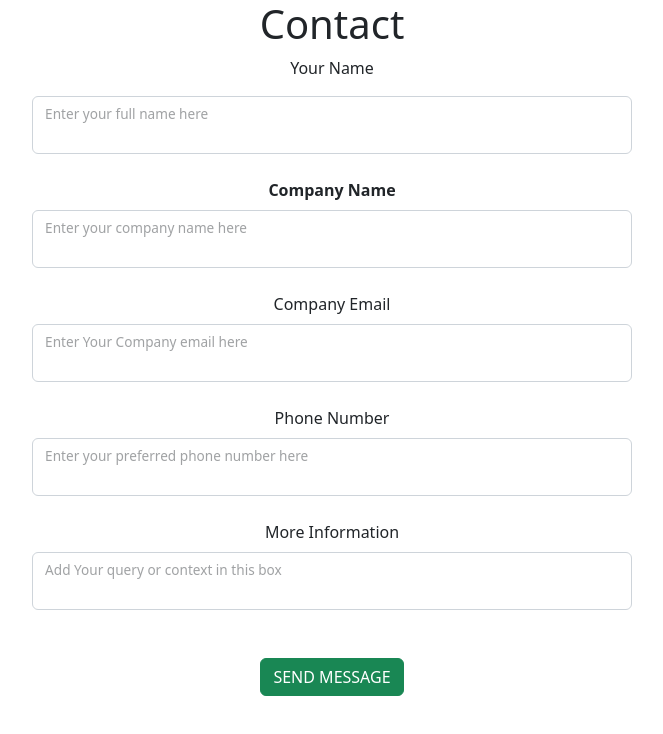
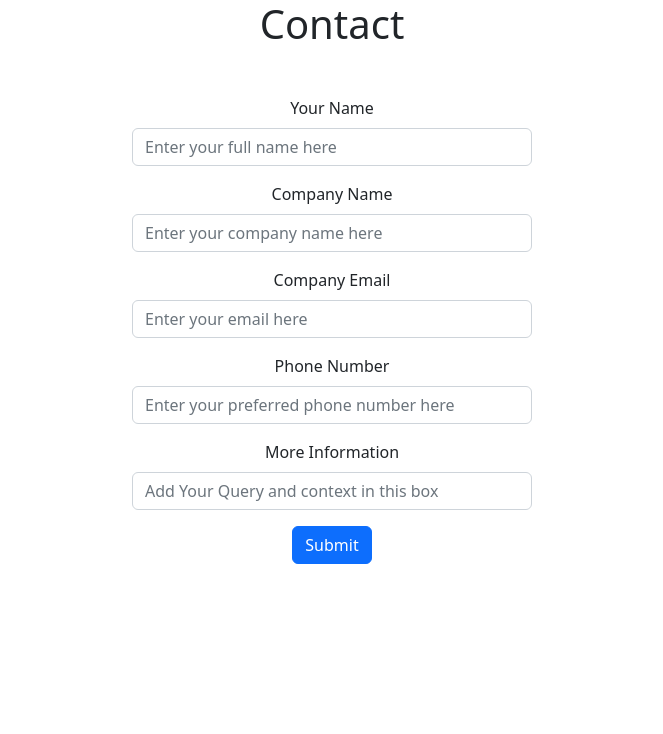
Before and after one commit to Jaydeepprecious/Shrikantsirproject1, a React (Create React App) app: page /Contact in a window 1280 px wide. Shown: the top 734 px of the page, without its empty margins (308-971 px from the left). Built offline with nearby package versions, Linux system fonts and the light colour scheme.

Commit message:
8th commit

```diff
--- a/src/App.css
+++ b/src/App.css
@@ -55,3 +55,23 @@ body {
   height: 500px;
   width: 300px;
 }
+ #highlight{
+  border:2px solid red;
+
+}
+#highlight1{
+  border:2px solid red;
+
+}
+#highlight2{
+  border:2px solid red;
+
+}
+#highlight3{
+  border:2px solid red;
+
+}
+#highlight4{
+  border:2px solid red;
+
+}
--- a/src/Components/Contact.js
+++ b/src/Components/Contact.js
@@ -1,52 +1,160 @@
-import React from 'react'
-import FloatingLabel from 'react-bootstrap/FloatingLabel';
-import Form from 'react-bootstrap/Form'
-import Button from 'react-bootstrap/Button';
-function Contact() {
+import React, { useState } from "react";
+
+// import axios from "axios";
+// import { useNavigate } from "react-router-dom";
+// import Nav from 'react-bootstrap/Nav';
+// import Navbar from 'react-bootstrap/Navbar';
+// import Container from 'react-bootstrap/Container';
+// import { ToastContainer, toast } from 'react-toastify';
+// import 'react-toastify/dist/ReactToastify.css';
+// import { NavDropdown } from 'react-bootstrap';
+const Contact= () => {
+
+  const [name, setName] = useState("");
+  const [company, setCompany] = useState("");
+  const [email, setEmail] = useState("");
+  const [number, setNumber] = useState("");
+  const [information, setInformation] = useState("");
+  const[isHighlighted,setIsHighlighted]=useState(false);
+
+
+  const [nameError, setNameError] = useState("");
+  const [companyError, setCompanyError] = useState("");
+  const[emailError,setEmailError]=useState("");
+  const[numberError,setNumberError]=useState("");
+  const[informationError,setInformationError]=useState("");
+
+  const handleSubmit = (e) => {
+
+    e.preventDefault();
+
+    if (name === '')
+      setNameError("please enter your Name")
+    if (company=== '')
+      setCompanyError("please enter your Company Name")
+    if(email==='')
+    setEmailError("please enter company email")
+    if(number==='')
+    setNumberError("please enter your number");
+    if(information==='')
+    setInformationError("please enter some information")
+};
+
+  const handleNameChange = (event) => {
+    setName(event.target.value);
+    if (event.target.value === '')
+      setNameError("please enter your Name");
+    else {
+      setNameError("");
+    }
+  }
+  const handleCompanyChange = (event) => {
+    setCompany(event.target.value);
+    if (event.target.value === '')
+      setCompanyError("please enter your Company Name");
+    else {
+        setCompanyError("");
+    }
+  }
+    const handleEmail1Change = (event) => {
+      setEmail(event.target.value);
+      if (event.target.value === '')
+        setEmailError("please enter your  Company email");
+      else {
+        setEmailError("");
+      }
+    }
+    const handlePhoneChange = (event) => {
+      setNumber(event.target.value);
+      if (event.target.value === '')
+        setNumberError("please enter your Number");
+      else {
+        setNumberError("");
+      }
+    }
+    const handleMoreInformationChange = (event) => {
+      setInformation(event.target.value);
+      if (event.target.value === '')
+        setInformationError("please enter your some Information");
+      else {
+        setInformationError("");
+      }
+    }
+    function handleFocus(){
+      setIsHighlighted(true);
+    }
+    function handleBlur(){
+      setIsHighlighted(false);
+    }
   return (
     <>
-        <h1>Contact</h1>
-        <div className="inputfiled">
-        <p >Your Name</p>
-        <FloatingLabel
-        controlId="floatingInput"
-        label="Enter your full name here"
-        className="mt-2 mx-auto"  style={{maxWidth:"600px"}} >
-        <Form.Control type="text"  style={{ height: '40px' }} />
-      </FloatingLabel><br/>
-      <p1><b>Company Name</b></p1>
-      <FloatingLabel
-        controlId="floatingInput"
-        label="Enter your company name here"
-        className="mt-2 mx-auto"  style={{maxWidth:"600px"}} >
-        <Form.Control type="text"   style={{ height: '40px' }} />
-      </FloatingLabel><br/>
-      <p1>Company Email</p1>
-      <FloatingLabel
-        controlId="floatingInput"
-        label="Enter Your Company email here"
-        className="mt-2 mx-auto"  style={{maxWidth:"600px"}} >
-        <Form.Control type="email"   style={{ height: '40px' }} />
-      </FloatingLabel><br/>
-      <p1>Phone Number</p1>
-      <FloatingLabel
-        controlId="floatingInput"
-        label="Enter your preferred phone number here"
-        className="mt-2 mx-auto"  style={{maxWidth:"600px"}} >
-        <Form.Control type="number"   style={{ height: '40px' }} />
-      </FloatingLabel><br/>
-      <p1>More Information</p1>
-      <FloatingLabel
-        controlId="floatingInput"
-        label="Add Your query or context in this box"
-        className="mt-2 mx-auto"  style={{maxWidth:"600px"}} >
-        <Form.Control type="text"   style={{ height: '40px' }} />
-      </FloatingLabel><br/><br/>
-      <Button variant="success">SEND MESSAGE</Button>
+
+      <h1>Contact</h1>
+      <form className="mt-5 mx-auto" style={{ maxWidth: "400px" }}>
+       <div  className="mb-3">
+          <label className="form-label">Your Name</label>
+          <input
+            type="text"
+            className="form-control"
+            id={isHighlighted?"highlight":""}
+             placeholder="Enter your full name here" onChange={handleNameChange}
+             onFocus={handleFocus} onBlur={handleBlur}
+          />
+          {nameError && <span style={{ color: 'red' }}>{nameError}</span>}
         </div>
+        <div className="mb-3">
+          <label className="form-label">Company Name</label>
+          <input
+            type="text"
+            className="form-control" id={isHighlighted?"highlight1":""}
+            placeholder="Enter your company name here"
+            onChange={handleCompanyChange}    onFocus={handleFocus} onBlur={handleBlur}
+          />
+          {companyError && <span style={{ color: 'red' }}>{companyError}</span>}
+        </div>
+        <div className="mb-3">
+          <label className="form-label">Company Email</label>
+          <input
+            type="email"
+            className="form-control" id={isHighlighted?"highlight2":""}
+            placeholder="Enter your email here"
+            onChange={handleEmail1Change}    onFocus={handleFocus} onBlur={handleBlur}
+          />
+          {emailError && <span style={{ color: 'red' }}>{emailError}</span>}
+        </div>
+        <div className="mb-3">
+          <label className="form-label">Phone Number</label>
+          <input
+            type="number"
+            className="form-control" id={isHighlighted?"highlight3":""}
+            placeholder="Enter your preferred phone number here"
+            onChange={ handlePhoneChange}    onFocus={handleFocus} onBlur={handleBlur}
+          />
+          {numberError && <span style={{ color: 'red' }}>{numberError}</span>}
+        </div>
+        <div className="mb-3">
+          <label className="form-label">More Information</label>
+          <input
+            type="text"
+            className="form-control" id={isHighlighted?"highlight4":""}
+            placeholder="Add Your Query and context in this box"
+            onChange={handleMoreInformationChange }    onFocus={handleFocus} onBlur={handleBlur}
+
+          />
+          {/* {informationError && <span style={{ color: 'red' }}>{informationError}</span>} */}
+        </div>
+
+        <button
+          type="submit"
+          className="btn btn-primary"
+          onClick={handleSubmit}
+        >
+          Submit
+        </button>
+
+      </form>
     </>
-  )
-}
+  );
+    };
 
-
-export default Contact
+export default Contact;
--- a/src/Components/Dashboard.js
+++ b/src/Components/Dashboard.js
@@ -1,12 +1,27 @@
 import React from 'react'
 import { useNavigate } from "react-router-dom";
+import Container from 'react-bootstrap/Container';
+import { ToastContainer, toast } from 'react-toastify';
+import 'react-toastify/dist/ReactToastify.css';
 function Dashboard() {
     const history = useNavigate();
     function handleSubmit(){
-        alert("Logout Successfully")
+       try {
+        toast.success("LogOut Successfully!",{
+          autoClose: 15000,
+          position:"top-center",
+
+
+        });
+       } catch (error) {
+         console.log(error)
+       }
+
 
         const token3=localStorage.removeItem('token');
          console.log(token3)
+
+
          history("/Login");
     }
   return (
@@ -19,6 +34,7 @@ function Dashboard() {
         >
           Logout
         </button>
+        <ToastContainer />
     </div>
   )
 }
--- a/src/Components/Signup1.js
+++ b/src/Components/Signup1.js
@@ -35,13 +35,13 @@ const Signup1 = () => {
 
 
 
-      //alert("LogIn Successfully ")
-      // toast.success("SignUp Successfully!",{
-      //   autoClose: 15000,
-      //   position:"top-center",
+
+      toast.success("SignUp Successfully!",{
+        autoClose: 15000,
+        position:"top-center",
 
 
-      // });
+      });
     axios.post("https://reqres.in/api/register", {
 
       email: email,
```
